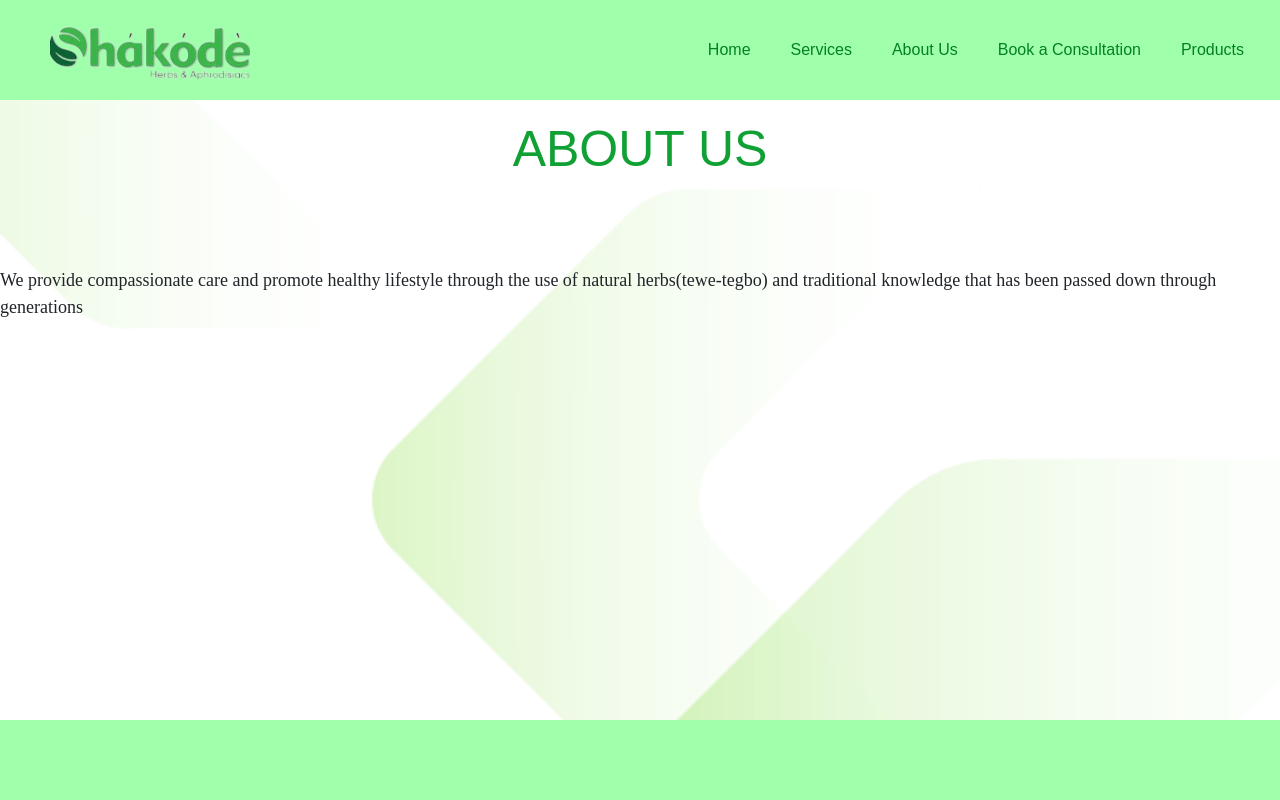
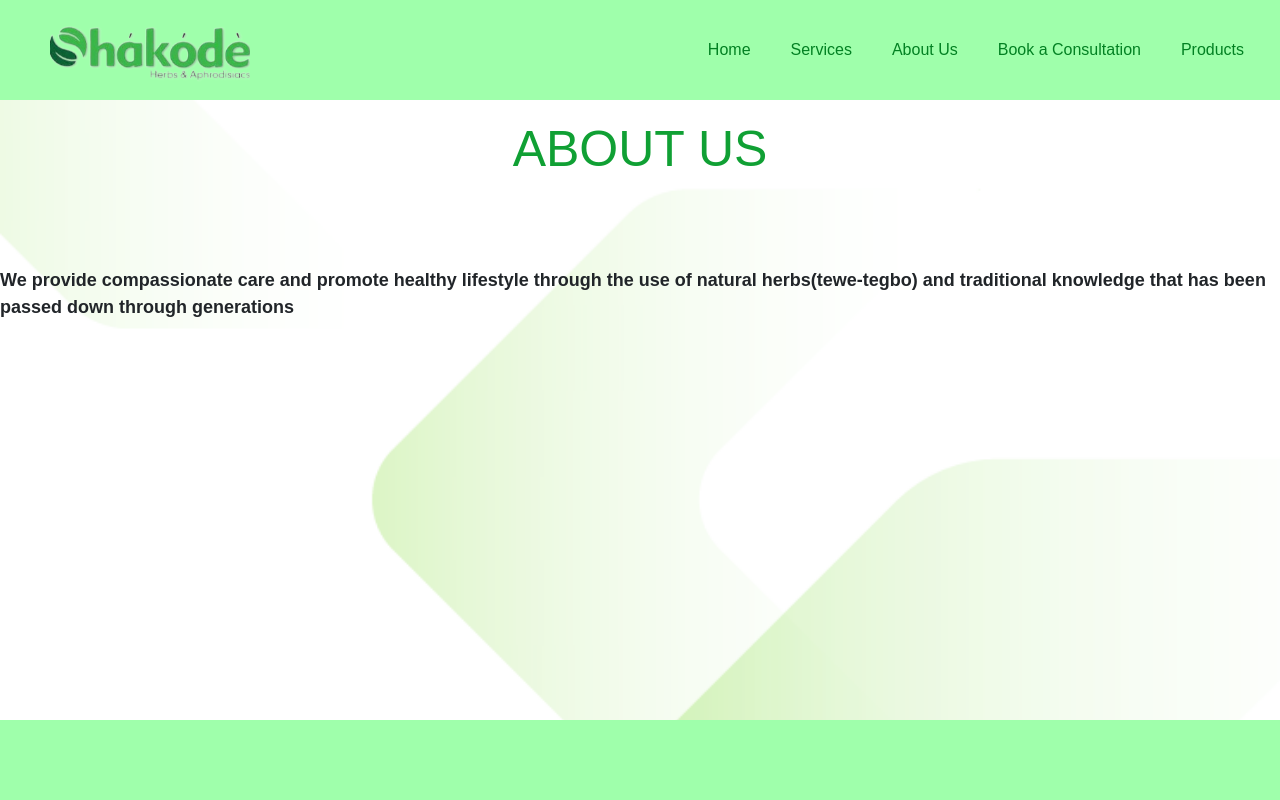
Before and after one commit to ZzelakS/shakodeclinic, a React (Create React App) app: page /about in a window 1280 px wide. Shown: the top 800 px of the page. Built offline with nearby package versions, Linux system fonts and the light colour scheme; the HTML template or start-up script is replaced by a standard one.

Commit message:
Update About.css

```diff
--- a/src/styles/About.css
+++ b/src/styles/About.css
@@ -63,9 +63,9 @@ body {
 .about-text {
   margin-top: 70px;
   font-size: large;
-  font-family: cursive;
   justify-content: center;
   align-items: center;
+  font-weight: bold;
 }
 
 @media only screen and (max-width: 900px) {
```
